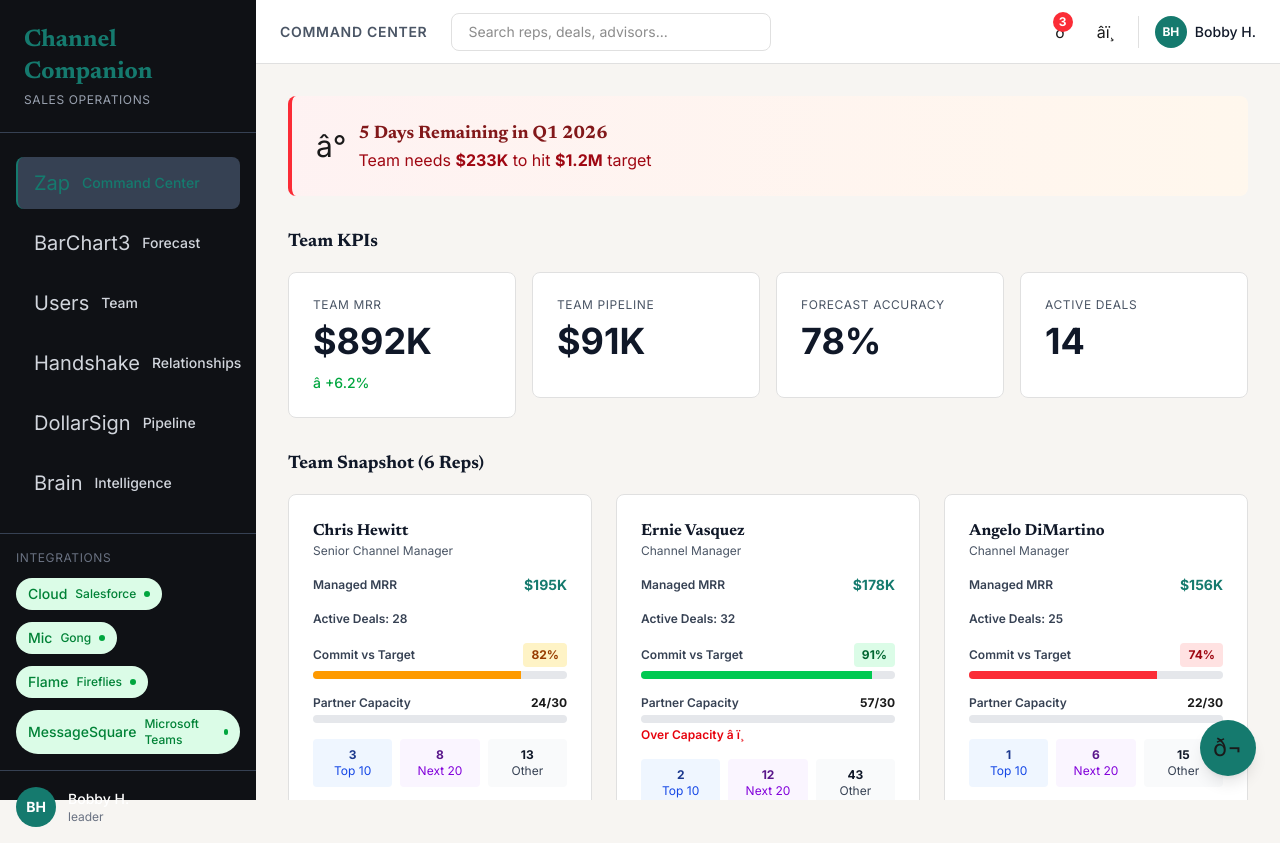
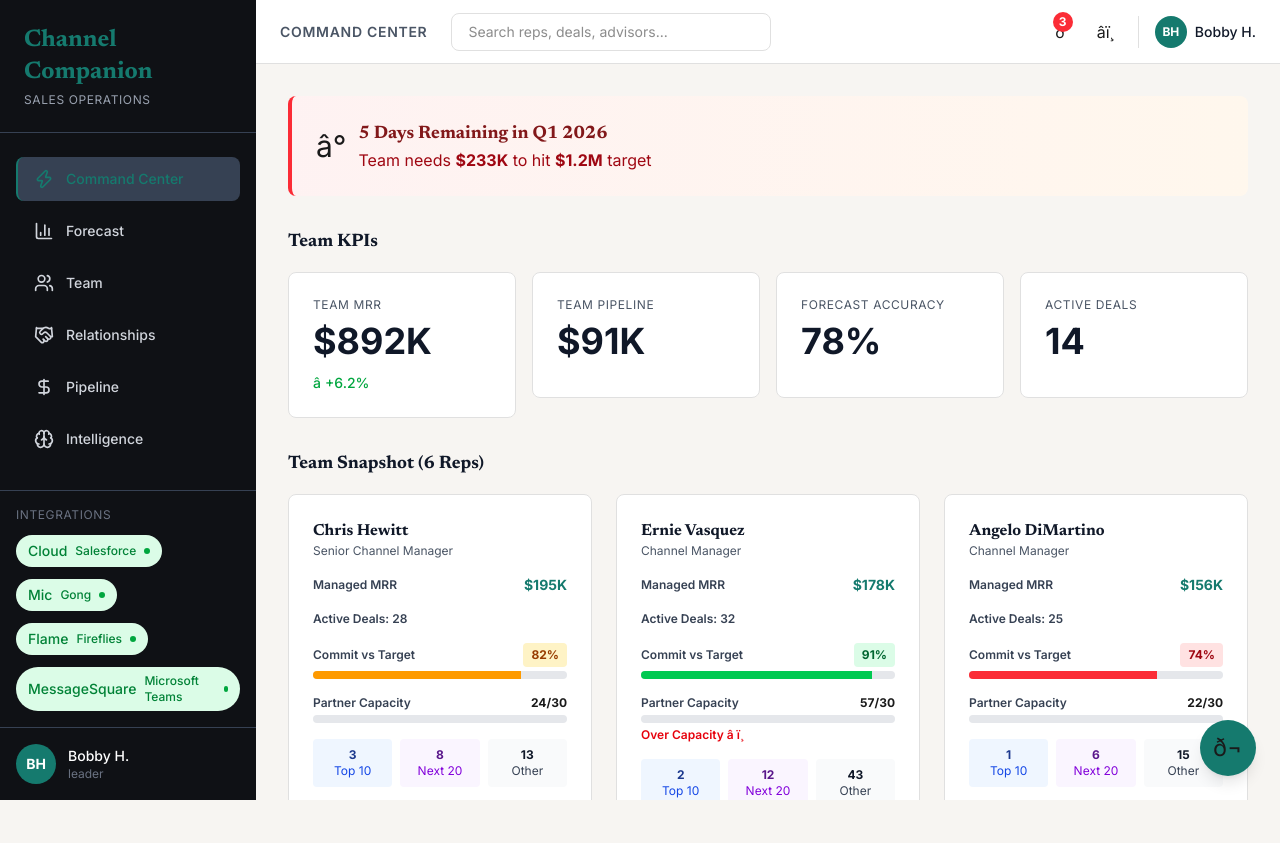
Before and after one commit to owen190/Channel-Manager-experience, a Next.js app: page /leader in a window 1280 px wide. After the commit the page ends 800 px from the top, so only its background shows below. Built offline with nearby package versions, Linux system fonts and the light colour scheme.

Commit message:
Refactor sidebar to use dynamic icon mapping
Replaced hardcoded icons with a dynamic ICON_MAP for better scalability.

```diff
--- a/components/layout/Sidebar.tsx
+++ b/components/layout/Sidebar.tsx
@@ -1,6 +1,18 @@
 'use client';
 
 import { IntegrationBadges } from '@/components/shared/IntegrationBadges';
+import { Zap, Brain, Handshake, DollarSign, TrendingUp, BarChart3, Users } from 'lucide-react';
+import { type LucideIcon } from 'lucide-react';
+
+const ICON_MAP: Record<string, LucideIcon> = {
+  Zap,
+  Brain,
+  Handshake,
+  DollarSign,
+  TrendingUp,
+  BarChart3,
+  Users,
+};
 
 interface NavItem {
   id: string;
@@ -44,7 +56,9 @@ export function Sidebar({
 
       {/* Nav Items */}
       <nav className="flex-1 px-4 py-6 space-y-2">
-        {items.map((item) => (
+        {items.map((item) => {
+          const IconComponent = ICON_MAP[item.icon];
+          return (
             <button
               key={item.id}
               onClick={() => onViewChange(item.id)}
@@ -54,10 +68,15 @@ export function Sidebar({
                   : 'border-l-transparent text-gray-300 hover:text-white hover:bg-gray-800'
               }`}
             >
-            <span className="text-xl">{item.icon}</span>
+              {IconComponent ? (
+                <IconComponent className="w-5 h-5 flex-shrink-0" />
+              ) : (
+                <span className="w-5 h-5" />
+              )}
               <span className="text-sm font-medium">{item.label}</span>
             </button>
-        ))}
+          );
+        })}
       </nav>
 
       {/* Integrations */}
```
Lines whose indentation alone changed are shown as unchanged.
